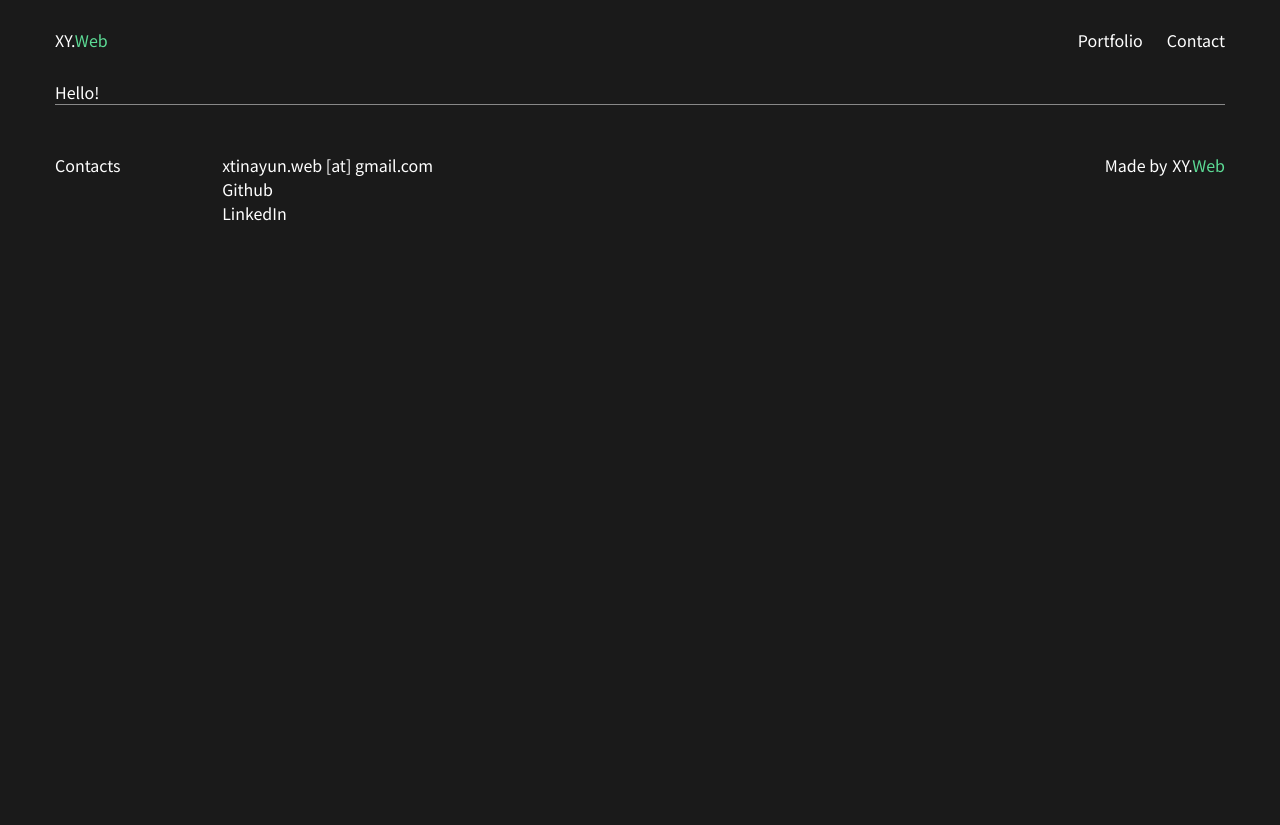
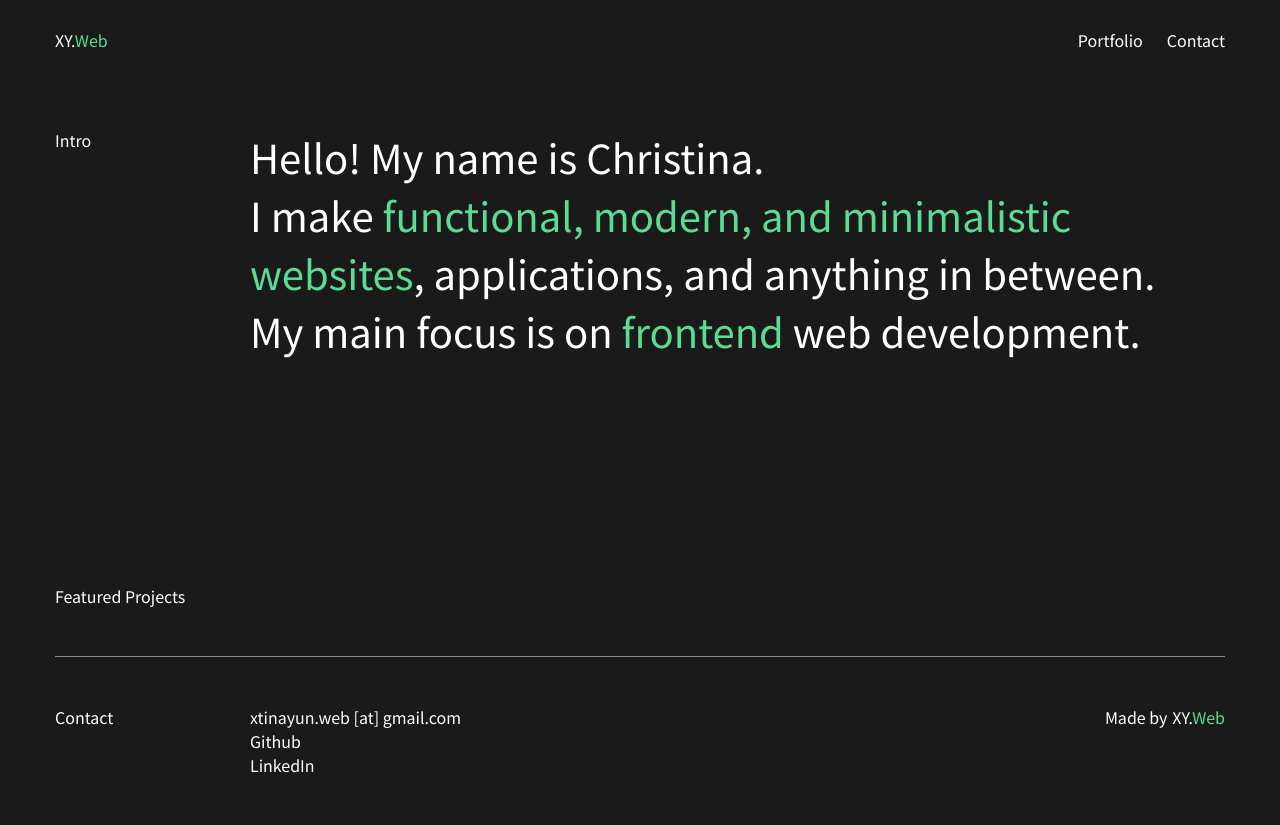
Before and after one commit to yjcyun/react-christina-yun-v2, a Gatsby site: page / in a window 1280 px wide. Before the commit the page ends 800 px from the top, so only its background shows below. Built offline with nearby package versions, Linux system fonts and the light colour scheme; Gatsby itself is replaced by a stand-in of ours.

Commit message:
Hero component

```diff
--- /dev/null
+++ b/src/components/home/Featured.jsx
@@ -0,0 +1,14 @@
+import React from 'react'
+import HomeGrid from '../layout/HomeGrid'
+
+const Featured = () => {
+  return (
+    <HomeGrid title='Featured Projects'>
+      <div>
+        <img src='' alt=''/>
+      </div>
+    </HomeGrid>
+  )
+}
+
+export default Featured
--- /dev/null
+++ b/src/components/home/Hero.jsx
@@ -0,0 +1,27 @@
+import React from 'react'
+import styled from 'styled-components'
+import HomeGrid from '../layout/HomeGrid'
+
+const Hero = () => {
+  return (
+    <HomeGrid title='Intro'>
+      <HeroBody>
+        Hello! My name is Christina.
+        <br />
+        I make <span>functional, modern, and minimalistic websites</span>, applications, and anything in between.<br />
+        My main focus is on <span>frontend</span> web development.
+      </HeroBody>
+    </HomeGrid>
+  )
+}
+
+const HeroBody = styled.div`
+  font-size: 2.5rem;
+  span {
+    color: var(--accent-clr);
+  }
+  margin-bottom: 8rem;
+`
+
+
+export default Hero
--- a/src/components/layout/Footer.jsx
+++ b/src/components/layout/Footer.jsx
@@ -1,26 +1,20 @@
 import React from 'react'
 import styled from 'styled-components'
+import HomeGrid from './HomeGrid'
 import Logo from './Logo'
 
 const Footer = () => {
   return (
-    <FooterStyled>
-      <div>Contacts</div>
+    <HomeGrid footer title='Contact'>
       <FootContent>
         <div>xtinayun.web [at] gmail.com</div>
         <a href=''>Github</a>
         <a href=''>LinkedIn</a>
       </FootContent>
       <MadeBy>Made by<Logo footer /></MadeBy>
-    </FooterStyled>
+    </HomeGrid>
   )
 }
-
-const FooterStyled = styled.footer`
-  padding: 3rem 0;
-  display: grid;
-  grid-template-columns: 1fr 5fr 1fr;
-`
 
 const FootContent = styled.div`
   display: flex;
--- /dev/null
+++ b/src/components/layout/HomeGrid.jsx
@@ -0,0 +1,19 @@
+import React from 'react'
+import styled from 'styled-components'
+
+const HomeGrid = ({ children, footer, title }) => {
+  return (
+    <HomeGridStyled footer={footer}>
+      <div>{title}</div>
+      {children}
+    </HomeGridStyled>
+  )
+}
+
+const HomeGridStyled = styled.section`
+  padding: 3rem 0;
+  display: grid;
+  grid-template-columns: ${props => props.footer ? '1fr 4fr 1fr' : '1fr 5fr'};
+`
+
+export default HomeGrid
--- a/src/pages/index.js
+++ b/src/pages/index.js
@@ -1,13 +1,14 @@
 import React from 'react'
+import Featured from '../components/home/Featured'
+import Hero from '../components/home/Hero'
 import Layout from '../components/layout/Layout'
 
 const Home = () => {
   return (
-    <div>
-      <Layout>
-        Hello!
-      </Layout>
-    </div>
+    <Layout>
+      <Hero />
+      <Featured />
+    </Layout>
   )
 }
 
```
